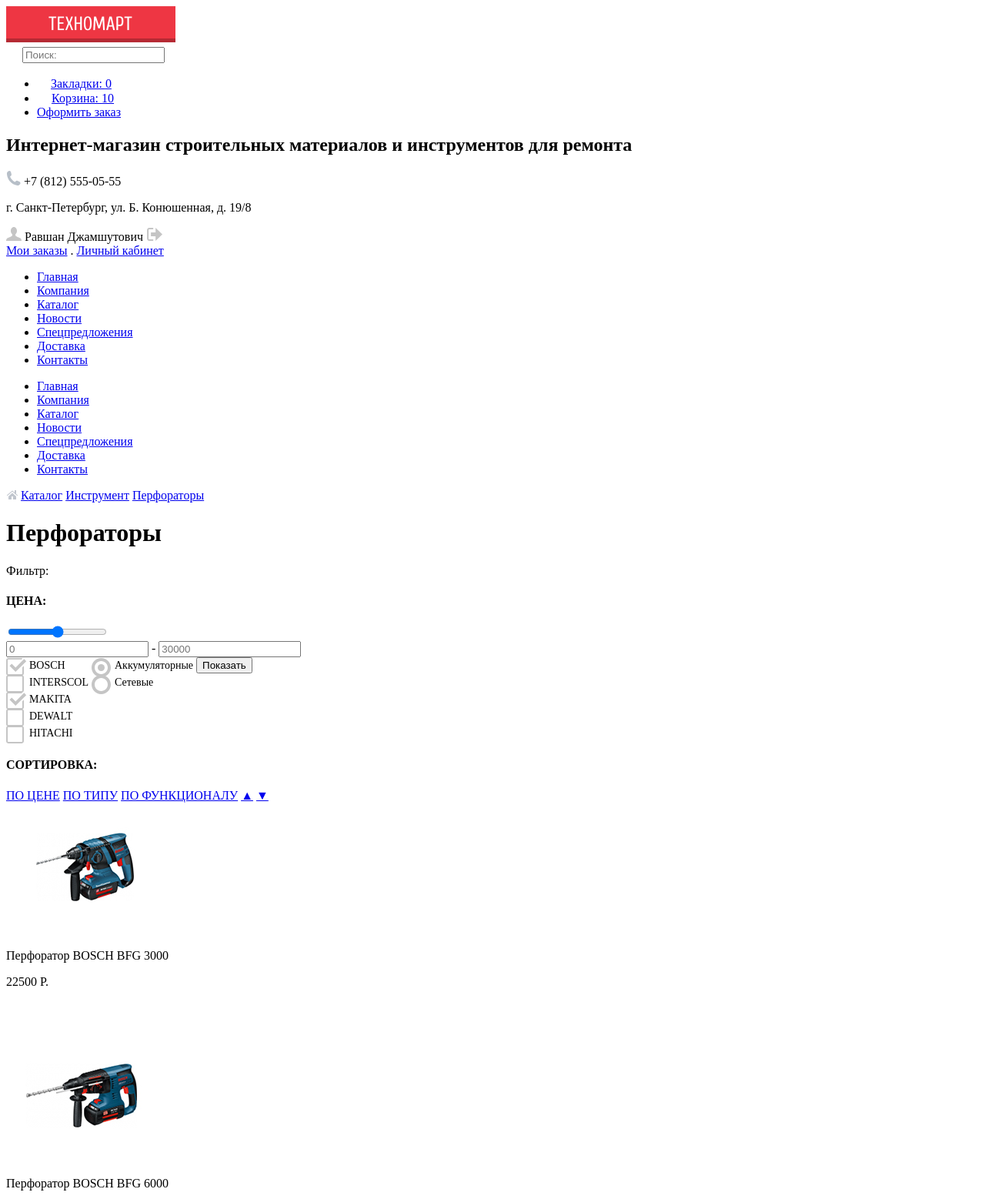
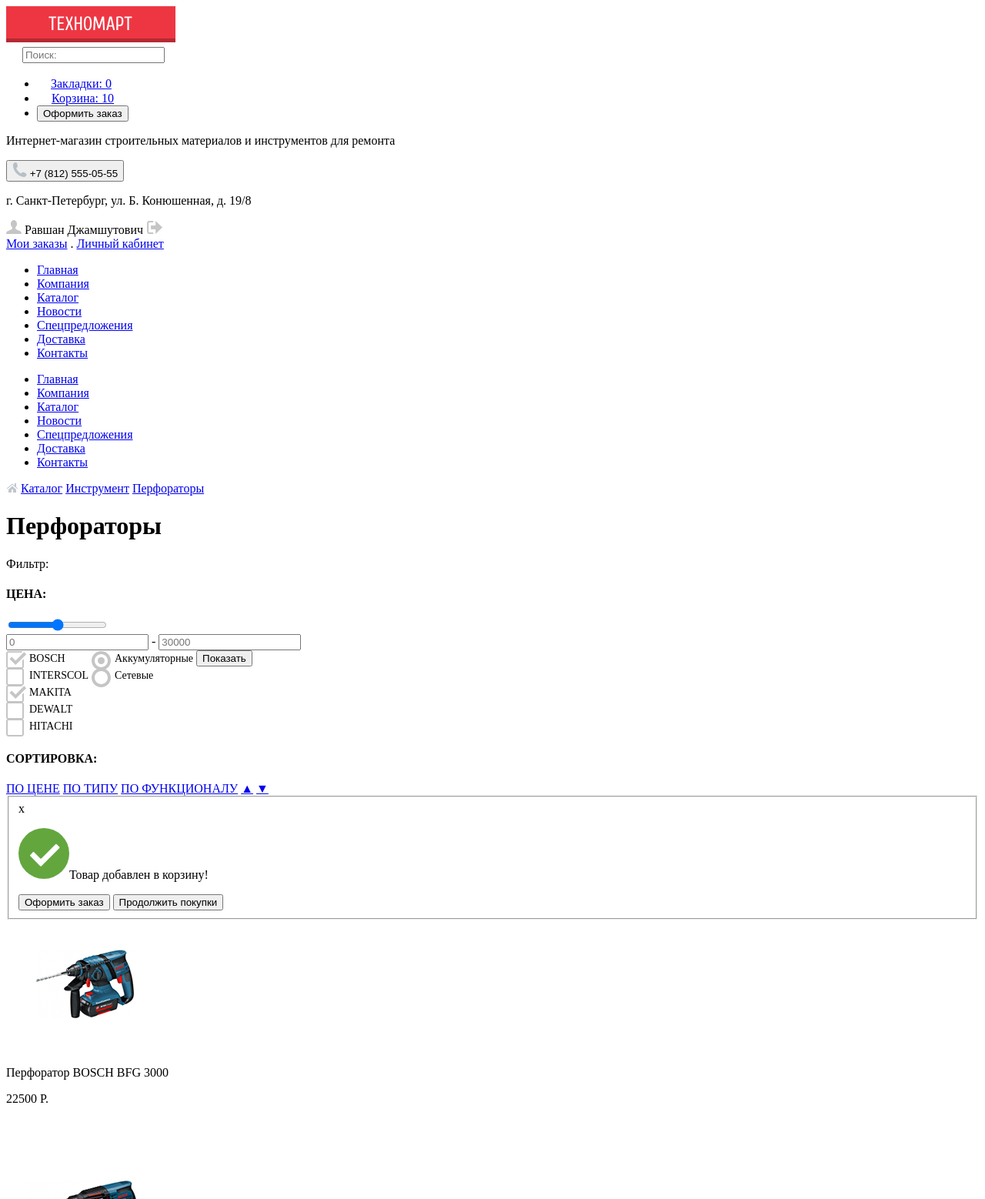
Before and after one commit to tym4yk12160/825809-technomart-27, a plain HTML site: page catalog.html in a window 1280 px wide. Shown: the top 1558 px of the page at 77% size. Drawn offline with Linux system fonts and the light colour scheme.

Commit message:
catalog_form

```diff
--- a/catalog.html
+++ b/catalog.html
@@ -35,25 +35,25 @@
             >
           </li>
           <li class="bg-green">
-            <a class="button button-place" href="#">Оформить заказ</a>
+            <button class="button button-place" href="#">Оформить заказ</button>
           </li>
         </ul>
       </section>
       <section class="header-contacts">
-        <h2>
+        <p>
           Интернет-магазин строительных материалов и инструментов для ремонта
-        </h2>
+        </p>
         <div class="header-call">
-          <p>
+          <button>
             <img src="img/icon-phone.svg" alt="иконка телефона" />
             +7 (812) 555-05-55
-          </p>
+          </button>
           <p class="adress">г. Санкт-Петербург, ул. Б. Конюшенная, д. 19/8</p>
         </div>
         <div class="username">
-          <img src="img/icon-user.svg" alt="" />
+          <img src="img/icon-user.svg" alt="иконка пользователя" />
           <span>Равшан Джамшутович</span>
-          <img src="img/icon-logout.svg" alt="" />
+          <img src="img/icon-logout.svg" alt="иконка выхода" />
         </div>
         <div class="user-navigation">
           <a href="#">Мои заказы</a>
@@ -140,6 +140,22 @@
             <a href="#">ПО ФУНКЦИОНАЛУ</a>
             <a href="#">▲</a>
             <a href="#">▼</a>
+          </div>
+          <!-- Форма -->
+          <div class="popup-form-basket">
+            <form action="URL">
+              <fieldset>
+                <span>x</span>
+                <p>
+                  <img src="img/icon-mark.svg" alt="" />Товар добавлен в
+                  корзину!
+                </p>
+                <div>
+                  <button>Оформить заказ</button>
+                  <button>Продолжить покупки</button>
+                </div>
+              </fieldset>
+            </form>
           </div>
           <!-- Каталог -->
           <!-- Первый ряд -->
```
